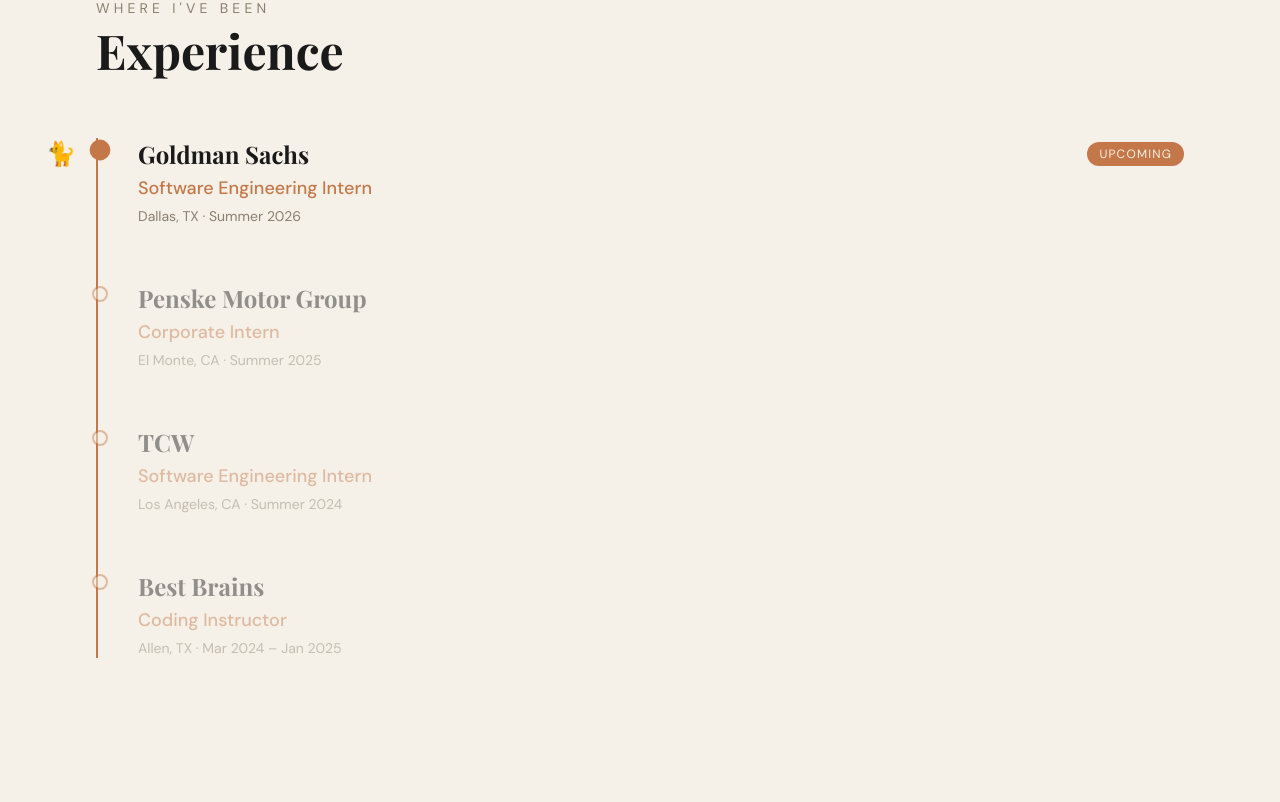
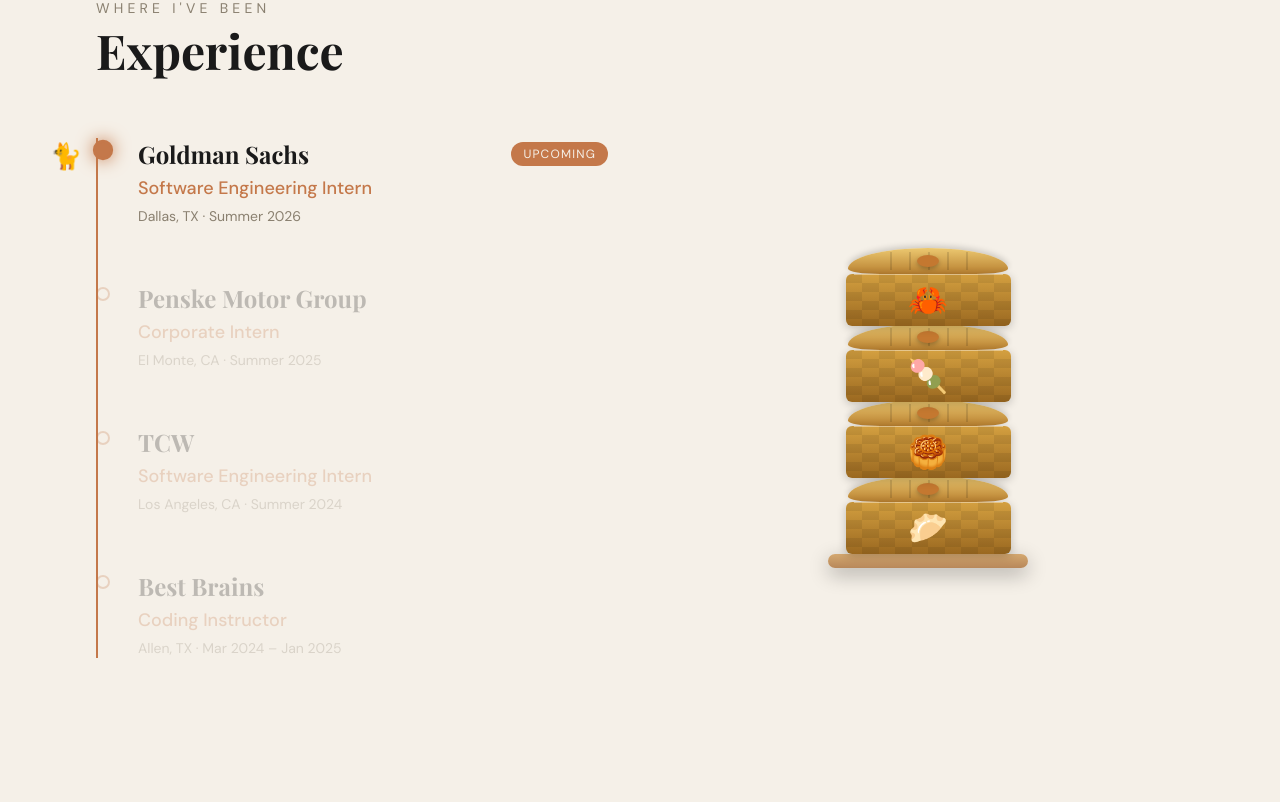
Before and after one commit to anccaz/AnccazPersonalWebsite, a React (Vite) app: page / in a window 1280 px wide. Shown: the part 1458-2260 px from the top of the page. Built offline with nearby package versions, Linux system fonts and the light colour scheme; a web font is replaced by a local one.

Commit message:
dimsum added

```diff
--- a/src/components/Experience.jsx
+++ b/src/components/Experience.jsx
@@ -1,47 +1,104 @@
 import { experience } from '../portfolio';
-import { useState, useEffect, useRef } from 'react';
+import { useState, useRef, useEffect } from 'react';
+
+const DIM_SUM = [
+  { emoji: '🥟' },
+  { emoji: '🥮' },
+  { emoji: '🍡' },
+  { emoji: '🦀' },
+];
+
+function Steam() {
+  return (
+    <div
+      style={{
+        position: 'absolute',
+        top: '-44px',
+        left: '50%',
+        transform: 'translateX(-50%)',
+        width: '100px',
+        height: '44px',
+        zIndex: 99,
+        pointerEvents: 'none',
+      }}
+    >
+      {[0, 1, 2, 3].map(i => (
+        <div
+          key={i}
+          style={{
+            position: 'absolute',
+            left: `${8 + i * 24}px`,
+            bottom: 0,
+            width: '8px',
+            height: '36px',
+            borderRadius: '99px',
+            background: 'rgba(220,220,220,0.9)',
+            animation: `steamRise 1.5s ease-in-out infinite`,
+            animationDelay: `${i * 0.28}s`,
+            filter: 'blur(3px)',
+          }}
+        />
+      ))}
+    </div>
+  );
+}
 
 export default function Experience({ darkMode }) {
   const [activeIndex, setActiveIndex] = useState(null);
+  const [hoveredBasket, setHoveredBasket] = useState(null);
   const [catY, setCatY] = useState(0);
   const itemRefs = useRef([]);
   const timelineRef = useRef(null);
 
+  const basketToTimeline = (i) => experience.length - 1 - i;
+
+  const effectiveTimelineIndex =
+    hoveredBasket !== null ? basketToTimeline(hoveredBasket) : activeIndex;
+
   useEffect(() => {
+    if (effectiveTimelineIndex === null) return;
+    const ref = itemRefs.current[effectiveTimelineIndex];
+    if (ref && timelineRef.current) {
+      const tRect = timelineRef.current.getBoundingClientRect();
+      const iRect = ref.getBoundingClientRect();
+      setCatY(iRect.top - tRect.top);
+    }
+  }, [effectiveTimelineIndex]);
+
+  useEffect(() => {
+    const refs = itemRefs.current.filter(Boolean);
+    if (!refs.length) return;
     const observer = new IntersectionObserver(
       (entries) => {
         entries.forEach((entry) => {
-          if (entry.isIntersecting) {
+          if (entry.isIntersecting && hoveredBasket === null) {
             const index = itemRefs.current.indexOf(entry.target);
-            if (index !== -1) {
-              setActiveIndex(index);
-              if (timelineRef.current) {
-                const timelineRect = timelineRef.current.getBoundingClientRect();
-                const itemRect = entry.target.getBoundingClientRect();
-                const relativeY = itemRect.top - timelineRect.top;
-                setCatY(relativeY);
-              }
-            }
+            if (index !== -1) setActiveIndex(index);
           }
         });
       },
-      { threshold: 0.6 }
+      { threshold: 0.6, rootMargin: '-5% 0px -5% 0px' }
     );
+    refs.forEach(ref => observer.observe(ref));
+    return () => observer.disconnect();
+  }, [hoveredBasket]);
 
-    itemRefs.current.forEach((ref) => {
-      if (ref) observer.observe(ref);
-    });
-
-    return () => observer.disconnect();
-  }, []);
-
-  const accent = darkMode ? '#9b6dff' : 'var(--accent)';
-  const textMain = darkMode ? '#f0e8ff' : 'var(--charcoal)';
-  const textMuted = darkMode ? '#c4b0e8' : 'var(--muted)';
+  const accent = darkMode ? '#9b6dff' : '#c4784a';
+  const textMain = darkMode ? '#f0e8ff' : '#1a1a1a';
+  const textMuted = darkMode ? '#c4b0e8' : '#8a8070';
   const catEmoji = darkMode ? '🐈‍⬛' : '🐈';
+  const reversed = [...experience].reverse();
 
   return (
     <section className="px-8 md:px-24 py-24">
+      <style>{`
+        @keyframes steamRise {
+          0%   { opacity: 0;   transform: translateY(0)     scaleX(1);   }
+          35%  { opacity: 1;                                              }
+          100% { opacity: 0;   transform: translateY(-38px) scaleX(1.6); }
+        }
+      `}</style>
+
       <p className="text-sm tracking-[0.3em] uppercase mb-2" style={{ color: textMuted }}>
         Where I've Been
       </p>
@@ -49,58 +106,230 @@
         Experience
       </h2>
 
-      <div ref={timelineRef} className="relative border-l-2 pl-10 flex flex-col gap-14" style={{ borderColor: accent }}>
+      <div className="grid md:grid-cols-2 gap-16 items-center">
 
-        {/* Cat sitting next to active item */}
+        {/* Timeline */}
         <div
-          className="absolute text-2xl select-none pointer-events-none"
+          ref={timelineRef}
+          className="relative pl-10 flex flex-col gap-14"
+          style={{ borderLeft: `2px solid ${accent}` }}
+        >
+          {effectiveTimelineIndex !== null && (
+            <div
               style={{
+                position: 'absolute',
                 top: `${catY}px`,
-            left: '-52px',
-            transition: 'top 0.7s cubic-bezier(0.4, 0, 0.2, 1)',
-            filter: darkMode ? 'brightness(1)' : 'none',
+                left: '-48px',
+                fontSize: '1.6rem',
+                transition: 'top 0.5s cubic-bezier(0.4,0,0.2,1)',
+                pointerEvents: 'none',
+                userSelect: 'none',
               }}
             >
               {catEmoji}
             </div>
+          )}
 
           {experience.map((job, i) => (
             <div
               key={i}
-            ref={el => itemRefs.current[i] = el}
-            className="relative transition-all duration-500"
-            style={{ opacity: activeIndex === null || activeIndex === i ? 1 : 0.45 }}
+              ref={el => { itemRefs.current[i] = el; }}
+              style={{
+                position: 'relative',
+                opacity: effectiveTimelineIndex === null || effectiveTimelineIndex === i ? 1 : 0.25,
+                transition: 'opacity 0.4s ease',
+              }}
             >
-            <div
-              className="absolute -left-[2.85rem] top-1 w-4 h-4 rounded-full border-2 transition-all duration-300"
-              style={{
-                background: activeIndex === i ? accent : (darkMode ? '#0a0520' : 'var(--cream)'),
-                borderColor: accent,
-                transform: activeIndex === i ? 'scale(1.3)' : 'scale(1)',
-              }}
-            />
+              <div style={{
+                position: 'absolute',
+                left: '-2.65rem',
+                top: '5px',
+                width: '14px',
+                height: '14px',
+                borderRadius: '50%',
+                border: `2px solid ${accent}`,
+                background: effectiveTimelineIndex === i ? accent : (darkMode ? '#0a0520' : '#f5f0e8'),
+                transform: effectiveTimelineIndex === i ? 'scale(1.45)' : 'scale(1)',
+                boxShadow: effectiveTimelineIndex === i ? `0 0 12px ${accent}` : 'none',
+                transition: 'all 0.3s ease',
+              }} />
 
-            <div className="flex flex-col md:flex-row md:items-center md:justify-between mb-1">
+              <div style={{ display: 'flex', alignItems: 'center', justifyContent: 'space-between', flexWrap: 'wrap', gap: '8px', marginBottom: '4px' }}>
                 <h3 className="font-display text-2xl font-bold" style={{ color: textMain }}>
                   {job.company}
                 </h3>
                 {job.upcoming && (
-                <span className="text-xs tracking-widest uppercase px-3 py-1 rounded-full mt-1 md:mt-0 w-fit"
-                  style={{ background: accent, color: darkMode ? '#0a0520' : 'var(--cream)' }}>
+                  <span className="text-xs tracking-widest uppercase px-3 py-1 rounded-full"
+                    style={{ background: accent, color: darkMode ? '#0a0520' : '#f5f0e8' }}>
                     Upcoming
                   </span>
                 )}
               </div>
-
-            <p className="text-lg font-medium mb-1" style={{ color: accent }}>
-              {job.role}
-            </p>
-
-            <p className="text-sm" style={{ color: textMuted }}>
-              {job.location} · {job.period}
-            </p>
+              <p className="text-lg font-medium mb-1" style={{ color: accent }}>{job.role}</p>
+              <p className="text-sm" style={{ color: textMuted }}>{job.location} · {job.period}</p>
             </div>
           ))}
+        </div>
+
+        {/* Dim sum tower */}
+        <div style={{
+          display: 'flex',
+          flexDirection: 'column',
+          alignItems: 'center',
+          justifyContent: 'center',
+          position: 'relative',
+          minHeight: '420px',
+        }}>
+
+          {/* Table */}
+          <div style={{
+            position: 'absolute',
+            bottom: '40px',
+            left: '50%',
+            transform: 'translateX(-50%)',
+            width: '200px',
+            height: '14px',
+            borderRadius: '999px',
+            background: darkMode
+              ? 'linear-gradient(180deg,#3a2060,#1a0a2e)'
+              : 'linear-gradient(180deg,#d4a870,#b8885a)',
+            boxShadow: '0 6px 20px rgba(0,0,0,0.3)',
+          }} />
+
+          {/* Baskets */}
+          <div style={{
+            display: 'flex',
+            flexDirection: 'column-reverse',
+            alignItems: 'center',
+            position: 'absolute',
+            bottom: '54px',
+            left: '50%',
+            transform: 'translateX(-50%)',
+          }}>
+            {reversed.map((job, i) => {
+              const isActive = hoveredBasket === i;
+              const dimSum = DIM_SUM[i];
+
+              return (
+                <div
+                  key={i}
+                  style={{
+                    position: 'relative',
+                    zIndex: i + 1,
+                    cursor: 'pointer',
+                    width: '170px',
+                    display: 'flex',
+                    flexDirection: 'column',
+                    alignItems: 'center',
+                    marginBottom: i === 0 ? '0px' : '-2px',
+                  }}
+                  onMouseEnter={() => setHoveredBasket(i)}
+                  onMouseLeave={() => setHoveredBasket(null)}
+                  onClick={() => {
+                    const ti = basketToTimeline(i);
+                    setActiveIndex(ti);
+                    setHoveredBasket(null);
+                  }}
+                >
+                  {/* Steam */}
+                  <div style={{
+                    position: 'absolute',
+                    top: '-44px',
+                    left: 0,
+                    right: 0,
+                    display: 'flex',
+                    justifyContent: 'center',
+                    opacity: isActive ? 1 : 0,
+                    transition: 'opacity 0.3s ease',
+                    pointerEvents: 'none',
+                  }}>
+                    <Steam />
+                  </div>
+
+                  {/* Lid */}
+                  <div style={{
+                    width: '160px',
+                    height: '26px',
+                    borderRadius: '50% 50% 20% 20% / 80% 80% 20% 20%',
+                    background: darkMode
+                      ? 'linear-gradient(180deg,#8a7050,#4a3020)'
+                      : 'linear-gradient(180deg,#ecc870,#b88030)',
+                    boxShadow: isActive
+                      ? `0 -6px 22px ${accent}99`
+                      : '0 -2px 6px rgba(0,0,0,0.18)',
+                    transform: isActive ? 'translateY(-16px)' : 'translateY(0)',
+                    transition: 'transform 0.35s cubic-bezier(0.4,0,0.2,1), box-shadow 0.3s',
+                    display: 'flex',
+                    alignItems: 'center',
+                    justifyContent: 'center',
+                    position: 'relative',
+                  }}>
+                    <div style={{
+                      width: '22px', height: '12px', borderRadius: '50%',
+                      background: darkMode ? '#9a7050' : '#c47830',
+                      boxShadow: '0 2px 4px rgba(0,0,0,0.25)',
+                      zIndex: 1,
+                    }} />
+                    {[-38,-19,0,19,38].map(x => (
+                      <div key={x} style={{
+                        position: 'absolute',
+                        width: '2px',
+                        height: '18px',
+                        background: 'rgba(0,0,0,0.12)',
+                        left: `calc(50% + ${x}px)`,
+                        top: '4px',
+                      }} />
+                    ))}
+                  </div>
+
+                  {/* Body */}
+                  <div style={{
+                    width: '165px',
+                    height: '52px',
+                    borderRadius: '6px',
+                    background: darkMode
+                      ? 'linear-gradient(180deg,#6a5030,#3a2010)'
+                      : 'linear-gradient(180deg,#d4a040,#9a6820)',
+                    boxShadow: isActive
+                      ? `0 6px 24px ${accent}77`
+                      : '0 2px 10px rgba(0,0,0,0.22)',
+                    transition: 'box-shadow 0.3s, transform 0.35s',
+                    display: 'flex',
+                    alignItems: 'center',
+                    justifyContent: 'center',
+                    position: 'relative',
+                    overflow: 'hidden',
+                    transform: isActive ? 'translateY(-4px)' : 'translateY(0)',
+                  }}>
+                    <div style={{ position: 'absolute', inset: 0, opacity: 0.14 }}>
+                      {[0,1,2,3,4,5].map(row => (
+                        <div key={row} style={{ display: 'flex', height: '9px' }}>
+                          {[0,1,2,3,4,5,6,7,8,9].map(col => (
+                            <div key={col} style={{
+                              width: '17px', height: '9px',
+                              background: (row+col)%2===0 ? 'rgba(0,0,0,0.5)' : 'transparent',
+                            }} />
+                          ))}
+                        </div>
+                      ))}
+                    </div>
+                    <div style={{ position: 'absolute', top: 0, left: '8px', right: '8px', height: '1px', background: 'rgba(255,255,255,0.4)' }} />
+                    <span style={{
+                      fontSize: '2rem',
+                      position: 'relative',
+                      zIndex: 1,
+                      filter: isActive ? 'drop-shadow(0 0 10px rgba(255,255,255,1))' : 'none',
+                      transition: 'filter 0.3s',
+                    }}>
+                      {dimSum.emoji}
+                    </span>
+                  </div>
+                </div>
+              );
+            })}
+          </div>
+        </div>
+
       </div>
     </section>
   );
```
Also changed, not shown: src/components/Organizations.jsx (+6 -6 lines), src/components/Research.jsx (+0 -37 lines), src/assets/photo1.jpeg (deleted), 1 other file (tests, documents, lock files or other folders). Lines whose indentation alone changed are shown as unchanged.
